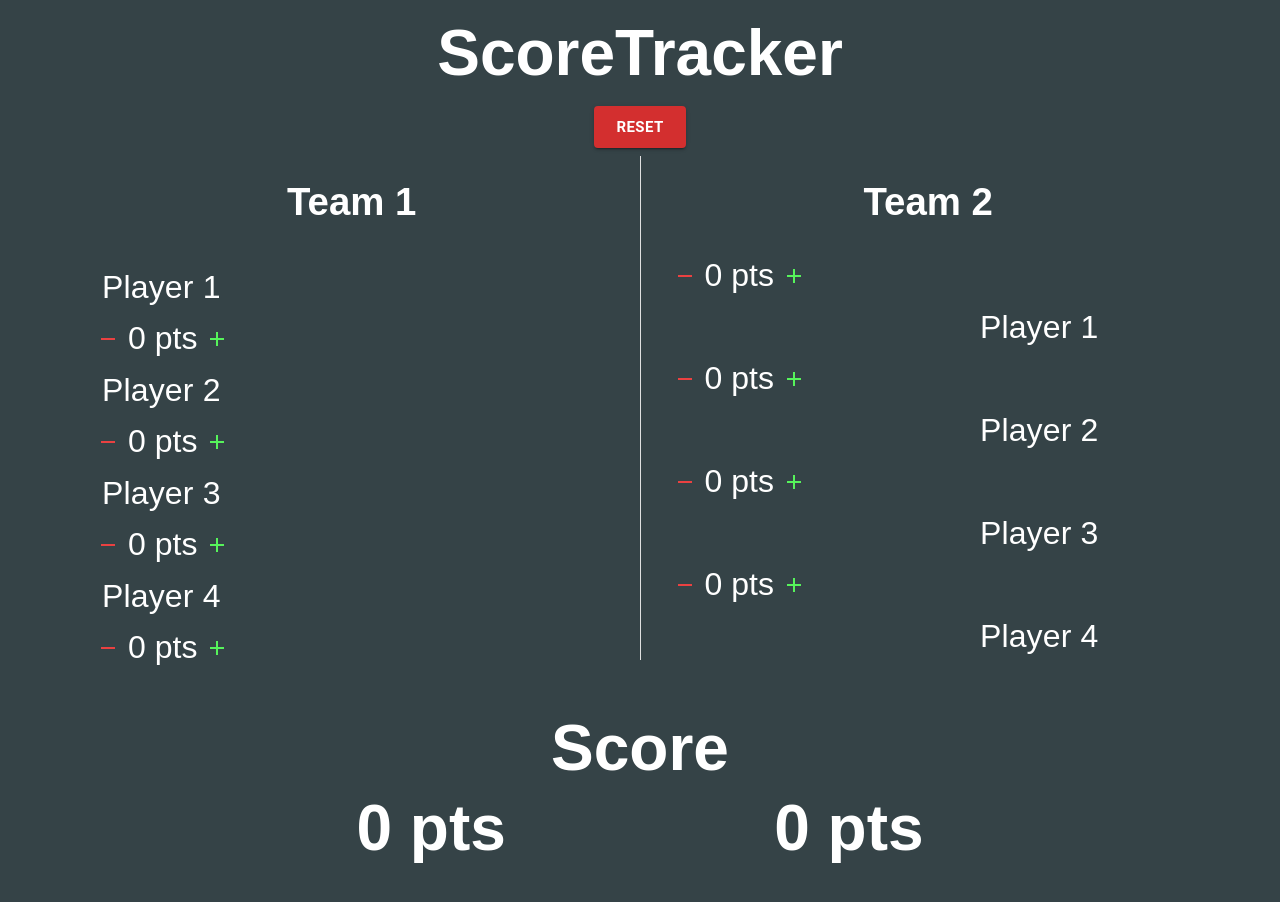
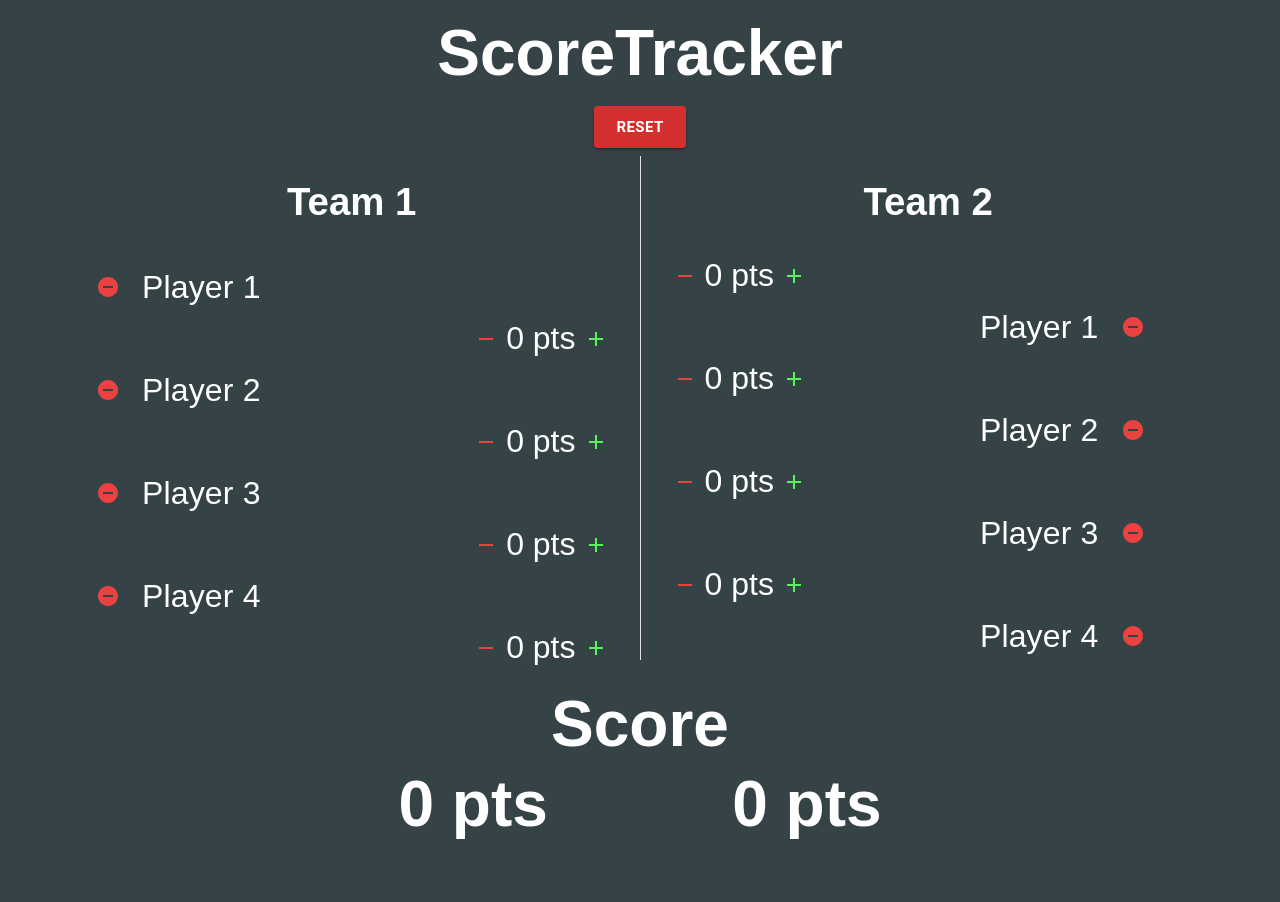
Before and after one commit to murhad9/scoretracker, a React (Create React App) app: page / in a window 1280 px wide. Shown: the top 902 px of the page. Built offline with nearby package versions, Linux system fonts and the light colour scheme; a web font is replaced by a local one.

Commit message:
Feature/player management (#4)
* rough outline of adding and deleting players

* adjusted margins for player score

* adjusting position of team score

```diff
--- a/src/App.tsx
+++ b/src/App.tsx
@@ -7,10 +7,10 @@ import { PlayerProps, TeamsState } from "./interface";
 import TeamScore from "./components/Team/TeamScore";
 
 export const DEFAULT_PLAYERS: PlayerProps[] = [
-  { id: 1, name: "Player 1", score: 0 },
-  { id: 2, name: "Player 2", score: 0 },
-  { id: 3, name: "Player 3", score: 0 },
-  { id: 4, name: "Player 4", score: 0 },
+  { name: "Player 1", score: 0 },
+  { name: "Player 2", score: 0 },
+  { name: "Player 3", score: 0 },
+  { name: "Player 4", score: 0 },
 ];
 
 function App() {
@@ -41,7 +41,7 @@ function App() {
   };
 
   return (
-    <Container maxWidth="lg" sx={{ minHeight: "100vh" }}>
+    <Container maxWidth={"lg"}>
       <link rel="preconnect" href="https://fonts.googleapis.com" />
       <link rel="preconnect" href="https://fonts.gstatic.com" />
       <link
@@ -78,10 +78,12 @@ function App() {
           }
         />
       </Stack>
-      <TeamScore
-        firstTeamScore={calculateTeamScore(teams.team1)}
-        secondTeamScore={calculateTeamScore(teams.team2)}
-      />
+      <Stack spacing={2} sx={{ mt: -3, alignItems: "center" }}>
+        <TeamScore
+          firstTeamScore={calculateTeamScore(teams.team1)}
+          secondTeamScore={calculateTeamScore(teams.team2)}
+        />
+      </Stack>
     </Container>
   );
 }
--- a/src/components/Player/PlayerRow.tsx
+++ b/src/components/Player/PlayerRow.tsx
@@ -1,14 +1,17 @@
 import React from "react";
-import { Box, IconButton } from "@mui/material";
+import { Box, IconButton, Stack } from "@mui/material";
 import AddIcon from "@mui/icons-material/Add";
 import RemoveIcon from "@mui/icons-material/Remove";
 import PlayerTextField from "./PlayerTextField";
 import { PlayerRowProps } from "../../interface";
+import RemoveCircleIcon from "@mui/icons-material/RemoveCircle";
 
 const PlayerRow: React.FC<PlayerRowProps> = ({
   playerName,
   playerScore,
+  index,
   updateScore,
+  removePlayer,
   updateName,
   reverseOrder,
 }) => {
@@ -17,18 +20,25 @@ const PlayerRow: React.FC<PlayerRowProps> = ({
     <Box
       sx={{
         display: "flex",
-        marginRight: "auto",
+        marginRight: reverseOrder ? "auto" : 0,
+        marginLeft: reverseOrder ? 0 : "auto",
         alignItems: "center",
       }}
     >
-      <IconButton aria-label="remove" onClick={() => updateScore(-POINTS)}>
+      <IconButton onClick={() => updateScore(-POINTS)}>
         <RemoveIcon sx={{ color: "#EA4141" }} />
       </IconButton>
       {playerScore} pts
-      <IconButton aria-label="add" onClick={() => updateScore(POINTS)}>
+      <IconButton onClick={() => updateScore(POINTS)}>
         <AddIcon sx={{ color: "#56F35B" }} />
       </IconButton>
     </Box>
+  );
+
+  const REMOVE_BUTTON = (
+    <IconButton onClick={() => removePlayer(index)}>
+      <RemoveCircleIcon sx={{ color: "#EA4141" }} />
+    </IconButton>
   );
 
   const PLAYER_TEXT_FIELD = (
@@ -44,11 +54,17 @@ const PlayerRow: React.FC<PlayerRowProps> = ({
       {reverseOrder ? (
         <>
           {PLAYER_SCORE}
-          {PLAYER_TEXT_FIELD}
+          <Stack direction={"row"}>
+            {PLAYER_TEXT_FIELD}
+            {REMOVE_BUTTON}
+          </Stack>
         </>
       ) : (
         <>
-          {PLAYER_TEXT_FIELD}
+          <Stack direction={"row"}>
+            {REMOVE_BUTTON}
+            {PLAYER_TEXT_FIELD}
+          </Stack>
           {PLAYER_SCORE}
         </>
       )}
--- a/src/components/Team/Team.tsx
+++ b/src/components/Team/Team.tsx
@@ -1,6 +1,7 @@
 import React, { useEffect, useState } from "react";
 import {
   Container,
+  IconButton,
   ListItem,
   Stack,
   useMediaQuery,
@@ -8,6 +9,7 @@ import {
 } from "@mui/material";
 import { TeamProps } from "../../interface";
 import PlayerRow from "../Player/PlayerRow";
+import AddCircleIcon from "@mui/icons-material/AddCircle";
 
 const Team: React.FC<TeamProps> = ({
   name,
@@ -17,6 +19,7 @@ const Team: React.FC<TeamProps> = ({
 }) => {
   const [playerInfo, setPlayerInfo] = useState(players);
 
+  // Method to update the score of a player
   const updateScore = (index: number, points: number) => {
     const updatedPlayers = playerInfo.map((player, i) =>
       i === index ? { ...player, score: player.score + points } : player
@@ -25,6 +28,7 @@ const Team: React.FC<TeamProps> = ({
     onPlayersUpdate(updatedPlayers);
   };
 
+  // Method to update the name of a player
   const updateName = (index: number, newName: string) => {
     const MAX_NAME_LENGTH = 15;
     const updatedPlayers = playerInfo.map((player, i) =>
@@ -32,6 +36,19 @@ const Team: React.FC<TeamProps> = ({
         ? { ...player, name: newName.slice(0, MAX_NAME_LENGTH) }
         : player
     );
+    setPlayerInfo(updatedPlayers);
+    onPlayersUpdate(updatedPlayers);
+  };
+
+  // Method to add a player
+  const addPlayer = (newPlayer: { name: string; score: number }) => {
+    setPlayerInfo([...playerInfo, newPlayer]);
+    onPlayersUpdate([...playerInfo, newPlayer]);
+  };
+
+  // Method to remove a player
+  const removePlayer = (index: number) => {
+    const updatedPlayers = playerInfo.filter((_, i) => i !== index);
     setPlayerInfo(updatedPlayers);
     onPlayersUpdate(updatedPlayers);
   };
@@ -44,6 +61,7 @@ const Team: React.FC<TeamProps> = ({
   const theme = useTheme();
   const isMobile = useMediaQuery(theme.breakpoints.down("lg"));
   const shouldReverseOrder = isMobile ? false : reverseOrder;
+  // <Button onClick={() => removePlayer(index)}> REMOVE </Button>
 
   return (
     <Container
@@ -66,13 +84,26 @@ const Team: React.FC<TeamProps> = ({
               <PlayerRow
                 playerName={player.name}
                 playerScore={player.score}
+                index={index}
                 updateScore={(points) => updateScore(index, points)}
+                removePlayer={() => removePlayer(index)}
                 updateName={(e) => updateName(index, e.target.value)}
                 reverseOrder={shouldReverseOrder}
               />
             </Stack>
           </ListItem>
         ))}
+
+        {/*  Button to add player if there are fewer than 4 players */}
+        {playerInfo.length < 4 && (
+          <Stack alignItems="center" mt={2}>
+            <IconButton
+              onClick={() => addPlayer({ name: "New Player", score: 0 })}
+            >
+              <AddCircleIcon sx={{ color: "#56F35B" }} />
+            </IconButton>
+          </Stack>
+        )}
       </Stack>
     </Container>
   );
--- a/src/components/Team/TeamScore.tsx
+++ b/src/components/Team/TeamScore.tsx
@@ -7,13 +7,20 @@ const TeamScore: React.FC<TeamScoreProps> = ({
 }) => {
   const TITLE = "Score";
   return (
-    <Container maxWidth="lg" sx={{ textAlign: "center" }}>
+    <Container
+      maxWidth="md"
+      sx={{
+        display: "flex",
+        flexDirection: "column",
+        textAlign: "center",
+        maxHeight: "200px",
+      }}
+    >
       <h1> {TITLE} </h1>
       <Stack
         direction={"row"}
+        justifyContent={"space-evenly"}
         marginTop={"-5rem"}
-        alignItems={"center"}
-        justifyContent={"space-evenly"}
       >
         <h1> {firstTeamScore} pts </h1>
         <h1> {secondTeamScore} pts </h1>
--- a/src/interface.ts
+++ b/src/interface.ts
@@ -1,5 +1,4 @@
 export interface PlayerProps {
-  id: number;
   name: string;
   score: number;
 }
@@ -13,7 +12,9 @@ export interface PlayerTextFieldProps {
 export interface PlayerRowProps {
   playerName: string;
   playerScore: number;
+  index: number;
   updateScore: (points: number) => void;
+  removePlayer: (index: number) => void;
   updateName: (event: React.ChangeEvent<HTMLInputElement>) => void;
   reverseOrder: boolean;
 }
```
